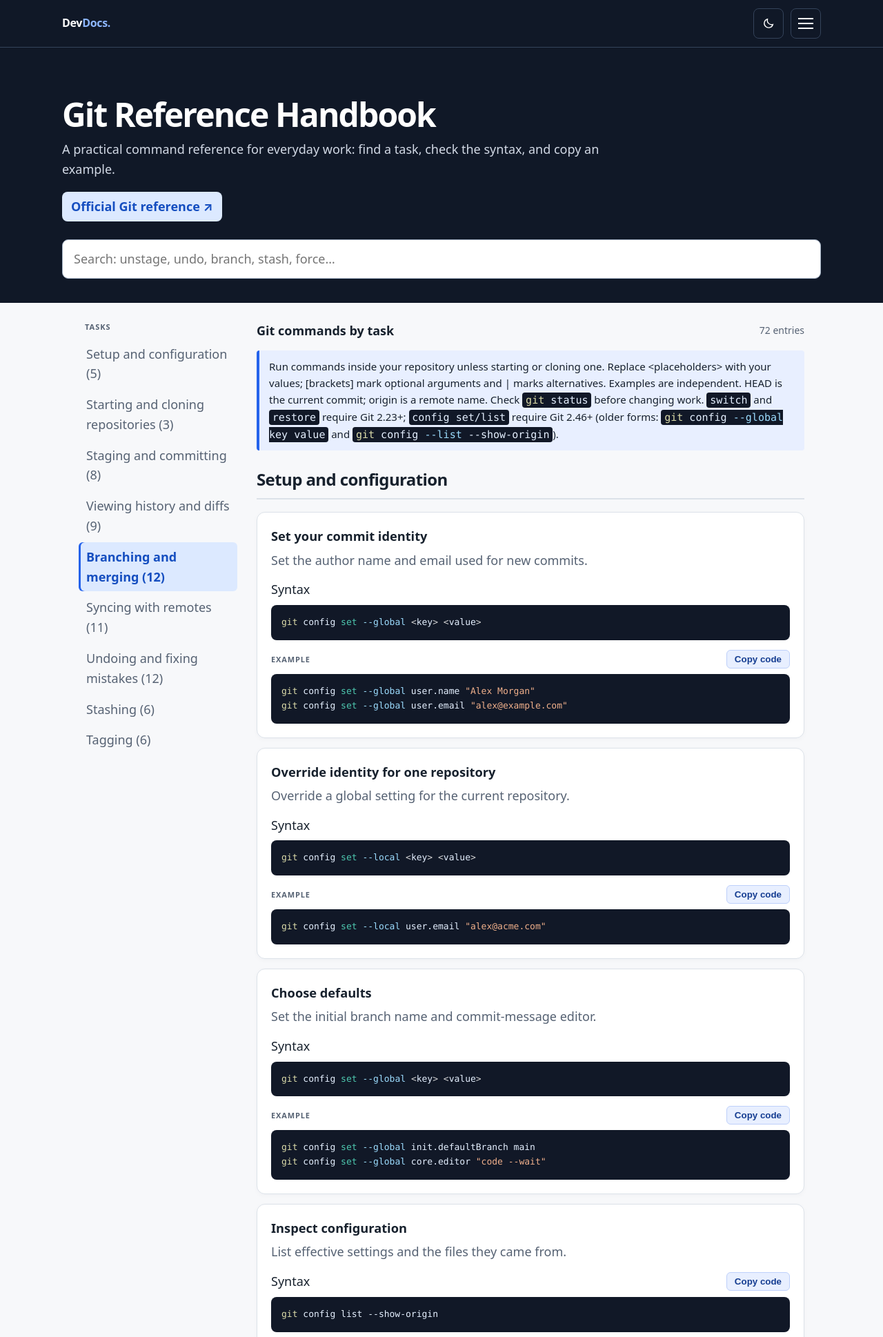
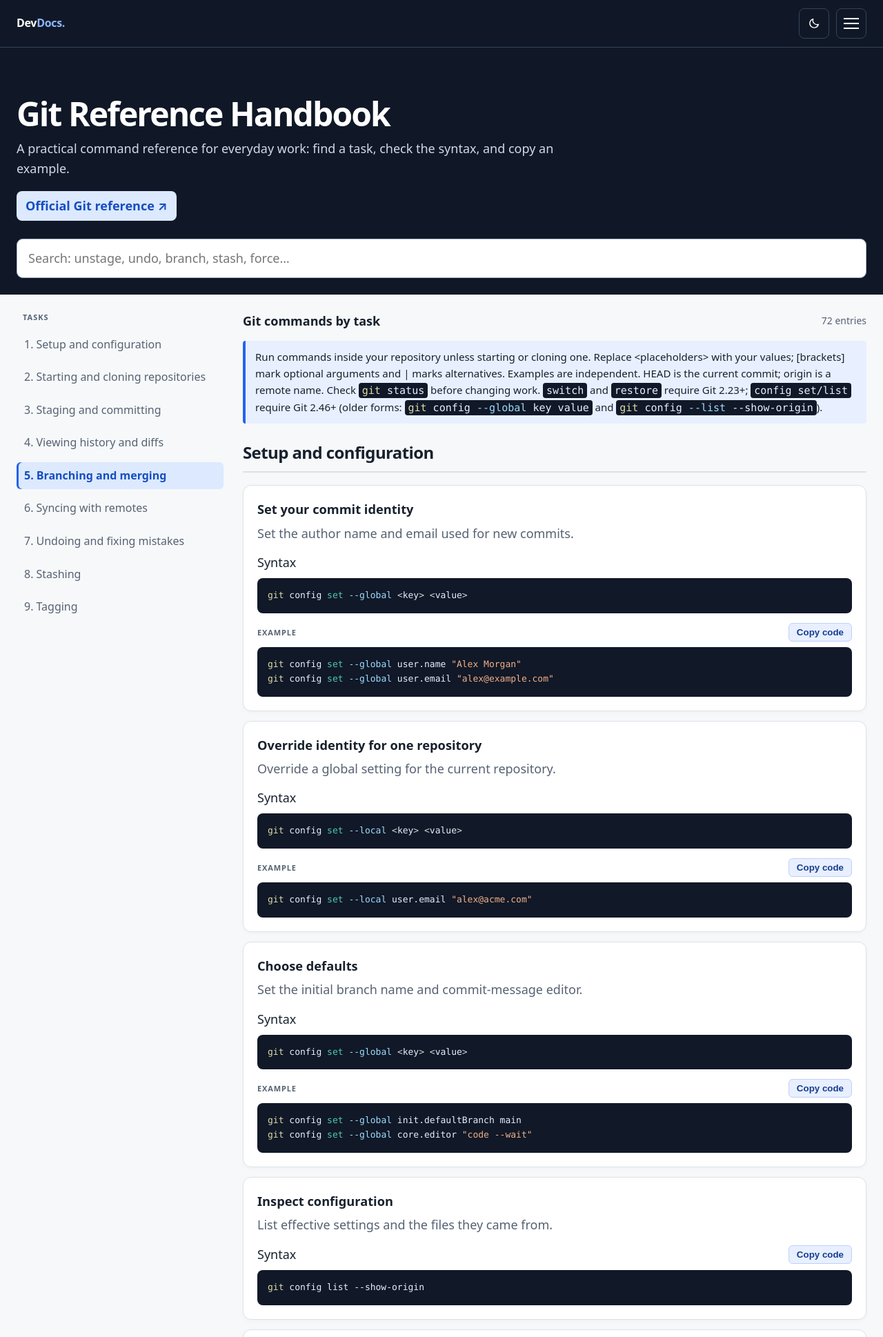
Before and after one commit to mykolabezmelitsyn/web-sorcery.github.io, a web app: file docs/git-handbook.html in a window 1280 px wide. Shown: the top 1938 px of the page at 69% size. Run offline with its HTML, style and script files only (its server is not run), Linux system fonts and the light colour scheme; some libraries are stand-ins or nearby versions.

Commit message:
Adjusted sidebar

```diff
--- a/css/gsap-handbook.css
+++ b/css/gsap-handbook.css
@@ -39,7 +39,7 @@
 .nav-stage {
   margin: 18px 9px 5px;
   color: var(--muted);
-  font-size: 0.75rem;
+  font-size: 0.85rem;
   font-weight: 750;
   text-transform: uppercase;
   letter-spacing: 0.06em;
--- a/css/navigation.css
+++ b/css/navigation.css
@@ -7,7 +7,7 @@
   justify-content: space-between;
   flex-wrap: wrap;
   gap: 16px 24px;
-  padding: 12px max(24px, calc((100% - 1100px) / 2));
+  padding: 12px max(24px, calc((100% - 1280px) / 2));
   background: #101827;
   border-bottom: 1px solid #34435a;
 }
@@ -146,3 +146,11 @@
 :root[data-theme="dark"] .theme-icon-moon {
   display: none;
 }
+
+/* Keep hero and main content centered within the same readable width. */
+.hero > .container,
+main > .container {
+  width: 100%;
+  max-width: 1280px;
+  margin-inline: auto;
+}
--- a/css/regular-expressions-handbook.css
+++ b/css/regular-expressions-handbook.css
@@ -33,7 +33,7 @@ a {
 .hero {
   background: var(--header);
   color: #fff;
-  padding: 25px max(24px, calc((100vw - 1100px) / 2)) 35px;
+  padding: 24px;
 }
 .topbar {
   display: flex;
@@ -100,11 +100,11 @@ a {
   color: #17212d;
 }
 main {
-  max-width: 1100px;
-  margin: auto;
-  padding: 26px 24px;
+  padding: 24px;
+}
+main > .container > .row {
   display: grid;
-  grid-template-columns: 230px minmax(0, 1fr);
+  grid-template-columns: 300px minmax(0, 1fr);
   gap: 28px;
 }
 aside {
@@ -122,13 +122,30 @@ aside .nav-title {
   letter-spacing: 0.09em;
   margin: 0 0 9px 9px;
 }
+
+.guide-nav {
+  display: grid;
+  gap: 4px;
+
+  > a {
+    display: grid;
+    grid-template-columns: auto 1fr;
+    gap: 4px;
+    counter-increment: guide-link;
+
+    &:before {
+      content: counter(guide-link)'. ';
+    }
+  }
+}
+
 #nav a {
-  display: block;
   padding: 7px 11px;
   color: var(--muted);
   text-decoration: none;
   border-radius: 6px;
   margin: 2px 0;
+  font-size: 1rem;
   transition:
     background 0.15s,
     color 0.15s,
@@ -249,9 +266,8 @@ input:focus-visible {
   outline-offset: 3px;
 }
 @media (max-width: 760px) {
-  main {
+  main > .container > .row {
     display: block;
-    padding: 23px 17px;
   }
   aside {
     position: static;
--- a/docs/git-handbook.html
+++ b/docs/git-handbook.html
@@ -79,15 +79,19 @@
       </nav>
     </div>
     <header class="hero">
+      <div class="container">
         <h1>Git Reference Handbook</h1>
         <p>A practical command reference for everyday work: find a task, check the syntax, and copy an example.</p>
         <a class="external" href="https://git-scm.com/docs" target="_blank" rel="noopener noreferrer">Official Git reference ↗</a>
         <input id="search" type="search" placeholder="Search: unstage, undo, branch, stash, force…" aria-label="Search Git reference" />
+      </div>
     </header>
     <main>
+      <div class="container">
+        <div class="row">
           <aside aria-label="Tasks">
             <div class="nav-title">Tasks</div>
-        <nav id="nav" aria-label="Git tasks"></nav>
+            <nav id="nav" class="guide-nav" aria-label="Git tasks"></nav>
           </aside>
           <div>
             <div class="toolbar">
@@ -105,6 +109,8 @@
             <noscript><p>Enable JavaScript to view and search the command reference.</p></noscript>
             <div id="content"></div>
           </div>
+        </div>
+      </div>
     </main>
     <footer>
       Made for quick reference ·
--- a/index.html
+++ b/index.html
@@ -105,7 +105,9 @@
         </div>
       </div>
     </header>
-    <main class="container" id="documentation">
+    <main id="documentation">
+      <div class="container">
+        <div class="row">
           <div class="section-heading">
             <div>
               <h2>Documentation</h2>
@@ -197,6 +199,8 @@
               <span class="card-bottom">Guide not added yet</span>
             </article>
           </div>
+        </div>
+      </div>
     </main>
     <footer>
       <div class="container">
--- a/js/git-handbook.js
+++ b/js/git-handbook.js
@@ -520,7 +520,7 @@ function render() {
     const id = slug(category);
     const link = document.createElement("a");
     link.href = "#" + id;
-    link.textContent = category + " (" + matches.length + ")";
+    link.textContent = category;
     nav.append(link);
     const section = document.createElement("section");
     section.id = id;
--- a/js/navigation.js
+++ b/js/navigation.js
@@ -43,7 +43,6 @@ const themeToggle = document.querySelector(".site-theme-toggle");
 if (themeToggle && window.SiteTheme) {
   function updateThemeButton() {
     const next = window.SiteTheme.current === "dark" ? "light" : "dark";
-    // themeToggle.querySelector(".theme-label").textContent = next === "dark" ? "Dark" : "Light";
     themeToggle.setAttribute("aria-label", "Switch to " + next + " theme");
     themeToggle.title = "Switch to " + next + " theme";
   }
--- a/js/regular-expressions-handbook.js
+++ b/js/regular-expressions-handbook.js
@@ -390,7 +390,7 @@ function render() {
     const id = slug(category);
     const link = document.createElement("a");
     link.href = "#" + id;
-    link.textContent = category + " (" + matches.length + ")";
+    link.textContent = category;
     nav.append(link);
     const section = document.createElement("section");
     section.id = id;
```
Also changed, not shown: css/index.css (+9 -2 lines), docs/gsap-handbook.html (+7 -4 lines), docs/javascript-handbook.html (+7 -1 lines), docs/regular-expressions-handbook.html (+7 -1 lines), docs/typescript-handbook.html (+7 -1 lines), js/gsap-handbook.js, js/javascript-handbook.js, js/typescript-handbook.js. Lines whose indentation alone changed are shown as unchanged.
